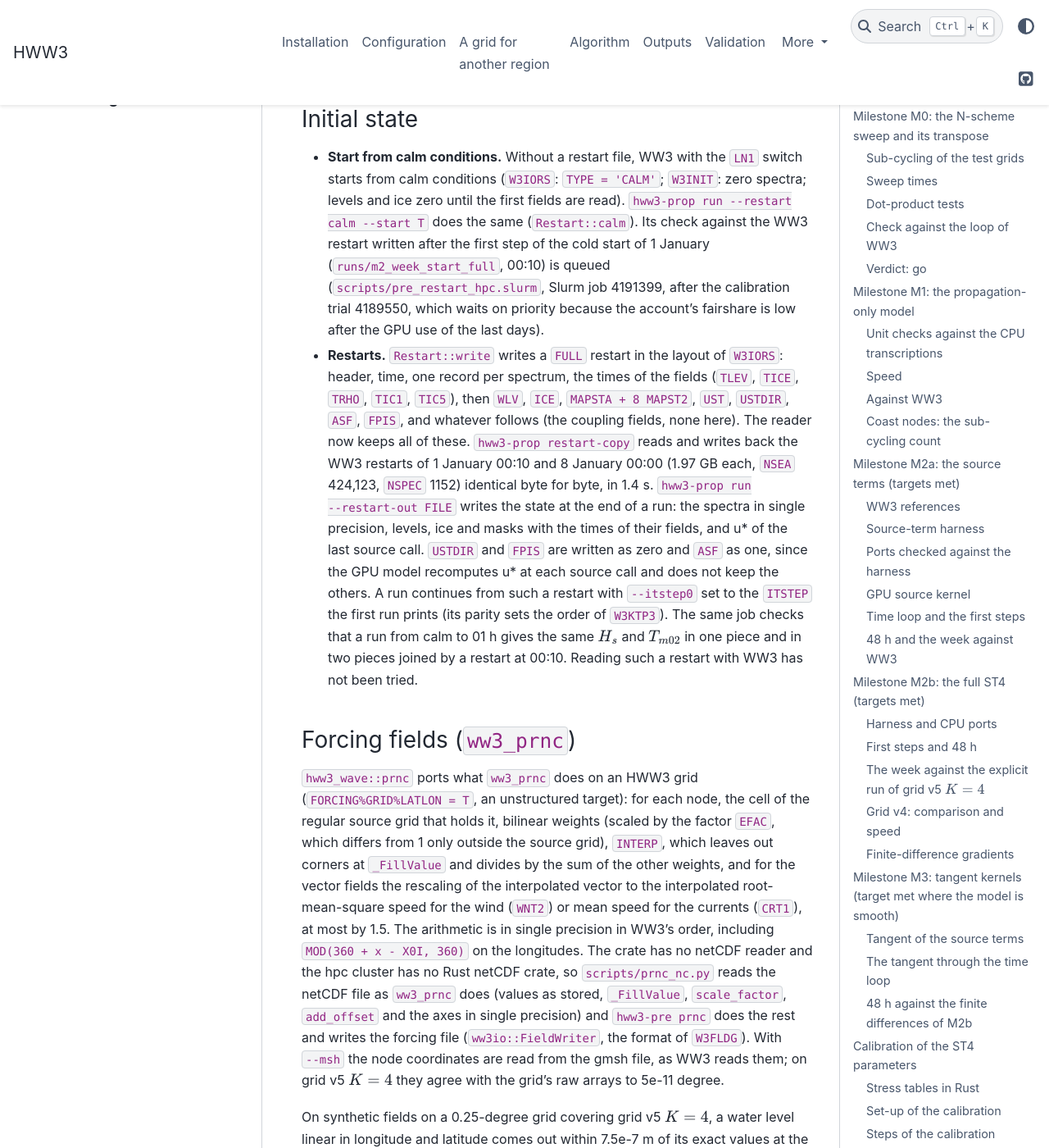
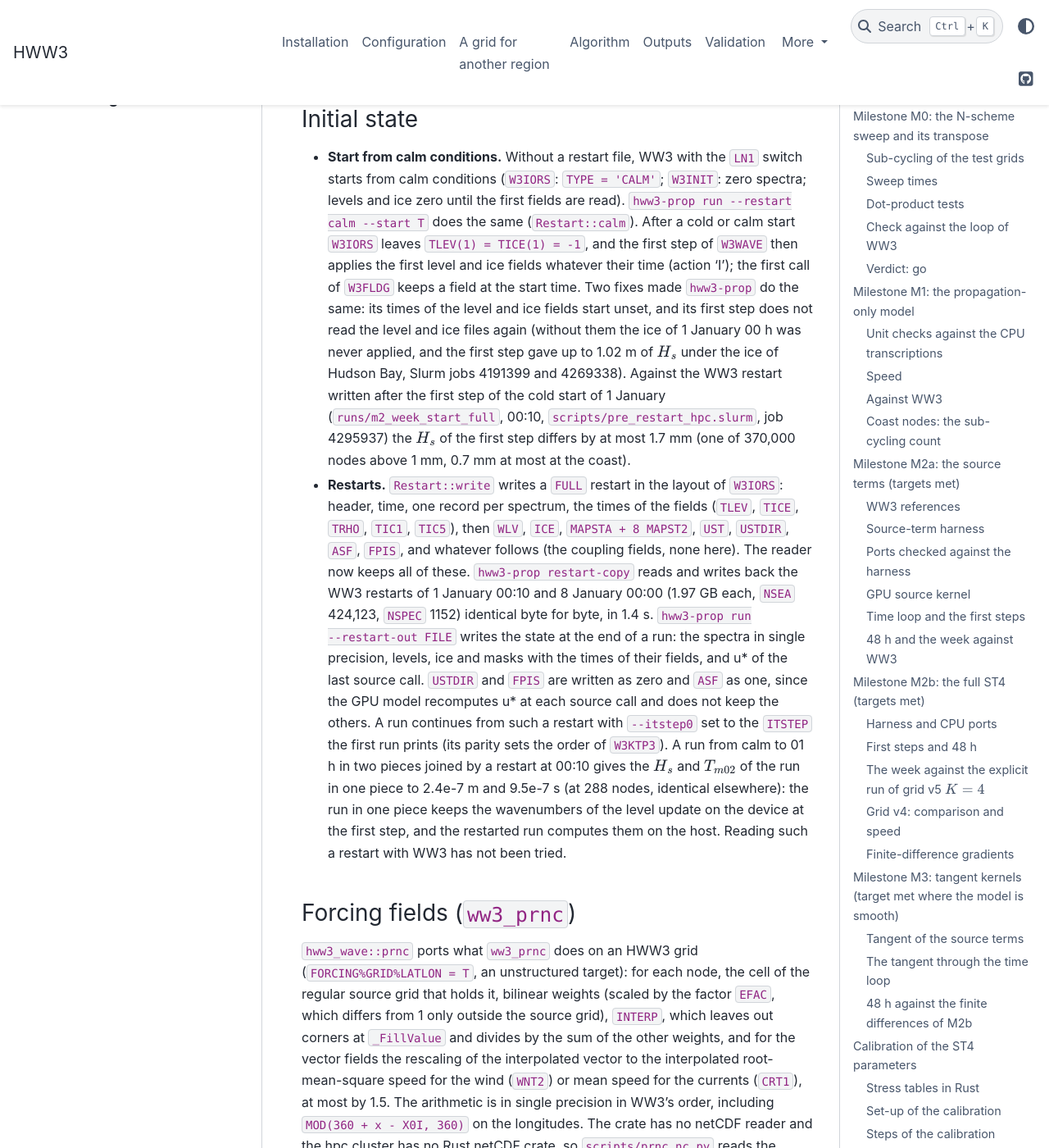
Before and after one commit to jmdelouis/HWW3, a Sphinx documentation site: the page built from docs/wave_results.md, in a window 1280 px wide and 1400 px high, scrolled down 31311 px. Shown: the whole window at 82% size. Built offline with Sphinx 7.4.7 and the PyData theme 0.15.4, drawn with Linux system fonts in a browser that asks for light colours; some of the changed text lies outside the part shown.

Commit message:
Finish the preprocessing in Rust: the first step after a cold or calm start no longer reads the level and ice files again, since the first call of W3FLDG done when the files are opened keeps a field at the start time, so that the ice of 1 January 00 h is applied at the first step as WW3 does (before, the record of 31 January was), and the calm start now gives the H_s of WW3's first step to 1.7 mm at most (one of 370,000 nodes above 1 mm, 0.7 mm at the coast; Slurm job 4295937), a run continued from a GPU restart at 00:10 gives the run in one piece to 2.4e-7 m in H_s and 9.5e-7 s in T_m02 at 288 nodes (the run in one piece keeps the wavenumbers of the device level update of the first step, the restarted run computes them on the host), and the 216 h run whose inputs all come from Rust (calm start, build-params, hww3-pre prnc and bounc; job 4269339, 19 min) gives the calibration's start run to a median |dH_s| of at most 9.5e-7 m and a 99th percentile of at most 3.8e-5 m, with 0.30 m at most at node 238271 in Ungava Bay on 5 January, and the same cost and scores on both windows (training J 47,249.7, validation 69,351.1; job 4269340), so a GPU run needs no WW3 tool; docs/wave_results.md and differentiable.md (section 9.6) record the results
Co-Authored-By: Claude Opus 5.5 <noreply@anthropic.com>

```diff
--- a/docs/wave_results.md
+++ b/docs/wave_results.md
@@ -1018,11 +1018,19 @@ allocates, of which `INSIN4` fills 17. The file takes 1.8 s to build.
   `LN1` switch starts from calm conditions (`W3IORS`: `TYPE = 'CALM'`;
   `W3INIT`: zero spectra; levels and ice zero until the first fields are
   read). `hww3-prop run --restart calm --start T` does the same
-  (`Restart::calm`). Its check against the WW3 restart written after the
-  first step of the cold start of 1 January (`runs/m2_week_start_full`,
-  00:10) is queued (`scripts/pre_restart_hpc.slurm`, Slurm job 4191399,
-  after the calibration trial 4189550, which waits on priority because the
-  account's fairshare is low after the GPU use of the last days).
+  (`Restart::calm`). After a cold or calm start `W3IORS` leaves
+  `TLEV(1) = TICE(1) = -1`, and the first step of `W3WAVE` then applies the
+  first level and ice fields whatever their time (action 'I'); the first
+  call of `W3FLDG` keeps a field at the start time. Two fixes made
+  `hww3-prop` do the same: its times of the level and ice fields start
+  unset, and its first step does not read the level and ice files again
+  (without them the ice of 1 January 00 h was never applied, and the first
+  step gave up to 1.02 m of $H_s$ under the ice of Hudson Bay, Slurm jobs
+  4191399 and 4269338). Against the WW3 restart written after the first
+  step of the cold start of 1 January (`runs/m2_week_start_full`, 00:10,
+  `scripts/pre_restart_hpc.slurm`, job 4295937) the $H_s$ of the first step
+  differs by at most 1.7 mm (one of 370,000 nodes above 1 mm, 0.7 mm at
+  most at the coast).
 - **Restarts.** `Restart::write` writes a `FULL` restart in the layout of
   `W3IORS`: header, time, one record per spectrum, the times of the
   fields (`TLEV`, `TICE`, `TRHO`, `TIC1`, `TIC5`), then `WLV`, `ICE`,
@@ -1037,10 +1045,12 @@ allocates, of which `INSIN4` fills 17. The file takes 1.8 s to build.
   `ASF` as one, since the GPU model recomputes u* at each source call and
   does not keep the others. A run continues from such a restart with
   `--itstep0` set to the `ITSTEP` the first run prints (its parity sets the
-  order of `W3KTP3`). The same job checks that a run from calm to 01 h
-  gives the same $H_s$ and $T_{m02}$ in one piece and in two pieces joined
-  by a restart at 00:10. Reading such a restart with WW3 has not been
-  tried.
+  order of `W3KTP3`). A run from calm to 01 h in two pieces joined by a
+  restart at 00:10 gives the $H_s$ and $T_{m02}$ of the run in one piece
+  to 2.4e-7 m and 9.5e-7 s (at 288 nodes, identical elsewhere): the run in
+  one piece keeps the wavenumbers of the level update on the device at the
+  first step, and the restarted run computes them on the host. Reading
+  such a restart with WW3 has not been tried.
 
 ### Forcing fields (`ww3_prnc`)
 
@@ -1119,8 +1129,14 @@ forcing and boundary files above, so with no WW3 tool, and
 calibration (`cal/it0_value`, from WW3's restart after the first step with
 the parameter file of the harness): hourly $H_s$ node by node
 (`scripts/pre_hs_cmp.py`) and the cost and scores of the calibration on its
-training and validation windows. Both are queued (Slurm jobs 4203334 and
-4203335) after the restart check 4191399.
+training and validation windows (Slurm jobs 4269339 and 4269340, 19 min
+for the run). Over the 216 hours the median $|\Delta H_s|$ is at most
+9.5e-7 m and its 99th percentile at most 3.8e-5 m; the largest difference,
+0.30 m at node 238271 in Ungava Bay on 5 January, is the amplification of
+round-off seen there before. The cost and all the scores are identical to
+the digits printed on both windows (training $J$ 47,249.7, validation
+69,351.1). A GPU run therefore needs no WW3 tool: the parameter file, the
+forcing, the boundary spectra and the initial state all come from Rust.
 
 ## Coastal diagnostics of the buoy scores
 
```
Also changed, not shown: docs/differentiable.md (+8 -9 lines), 1 other file.
